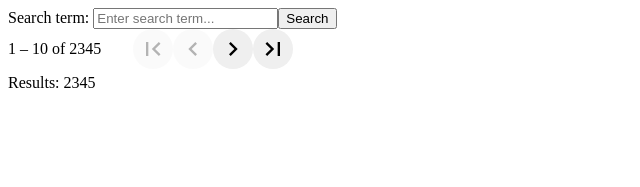
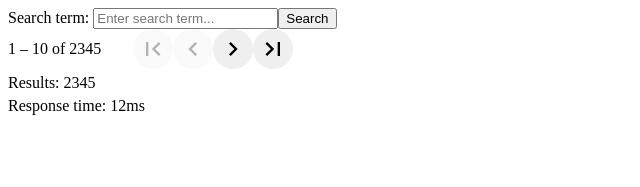
Before and after one commit to malcalevak/google-books-search, an Angular app: page / in a window 1280 px wide. Shown: the top 187 px of the page, without its empty margins (0-640 px from the left). Built offline with nearby package versions, Linux system fonts and the light colour scheme.

Commit message:
Added temp defaults

```diff
--- a/src/app/book/book.component.ts
+++ b/src/app/book/book.component.ts
@@ -14,7 +14,7 @@ export class BookComponent {
   @Output() pageEvent = new EventEmitter<PageEvent>();
 
   totalResults = 2345;//needs actual value
-  responseTime = 0;//needs actual value
+  responseTime = 12;//needs actual value
 
   pageSize = 10;
   pageIndex = 0;
```
